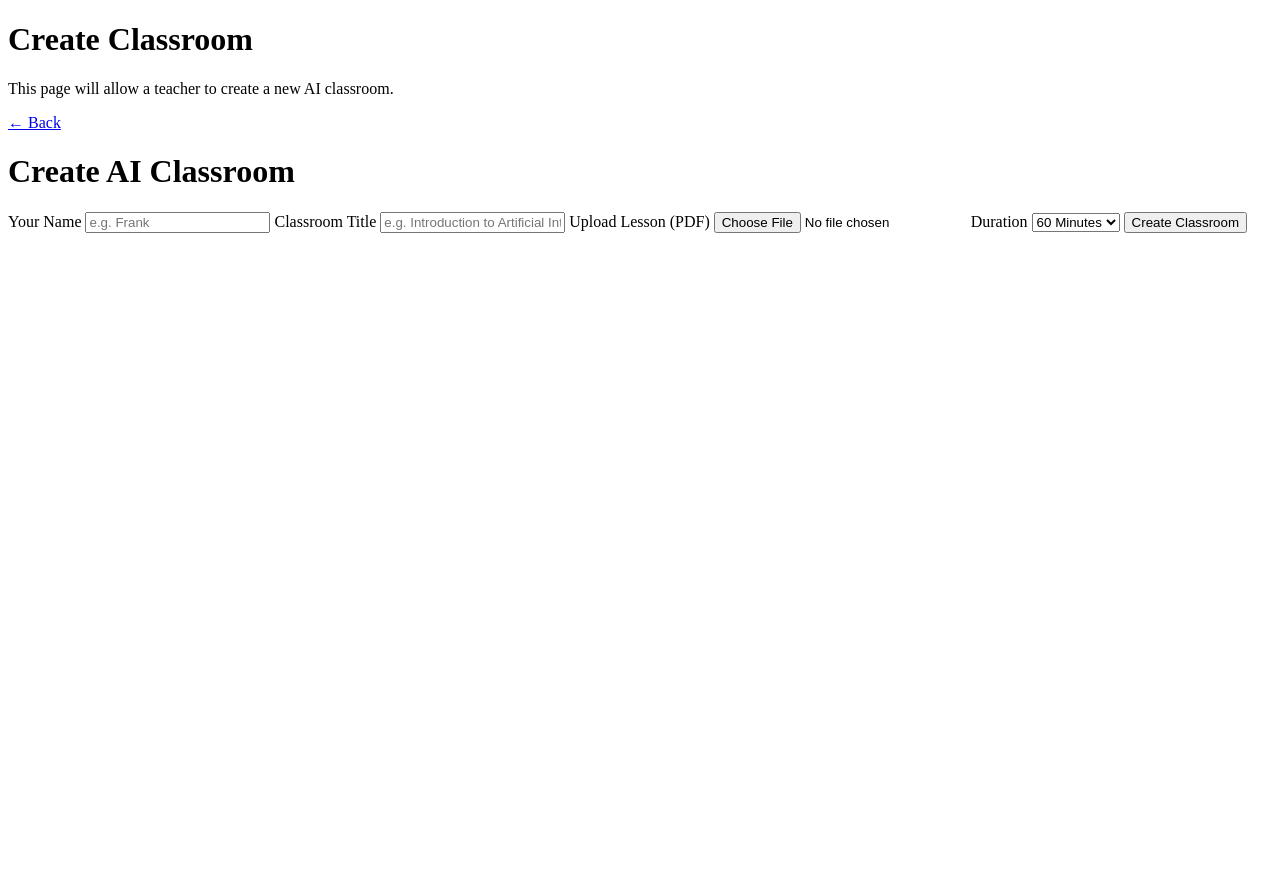
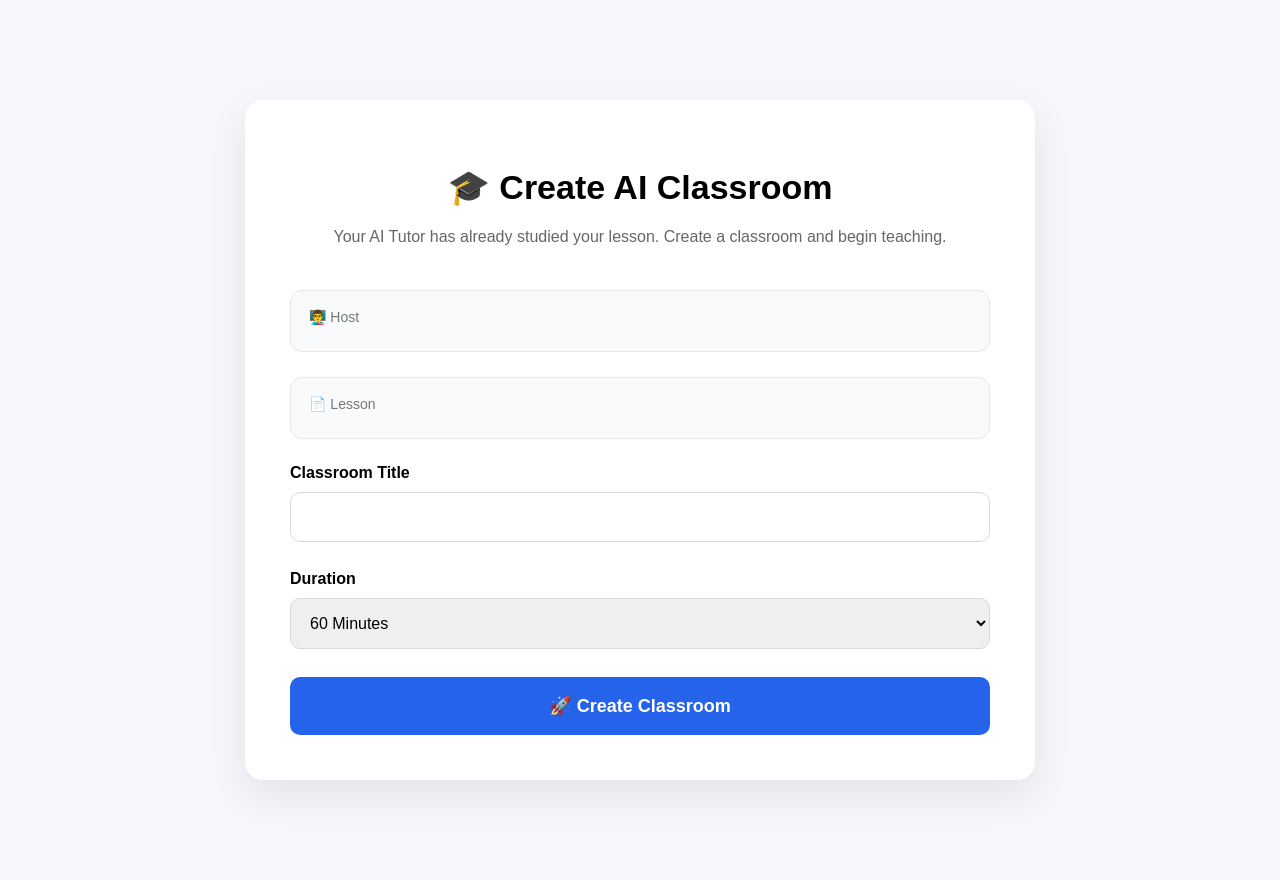
Before and after one commit to Frank-360/learnvox, a Flask app: page /classroom/create in a window 1280 px wide. Before the commit the page ends 233 px from the top, so only its background shows below. Run offline with Flask 3, Linux system fonts and the light colour scheme; some libraries are stand-ins or nearby versions.

Commit message:
refactor: streamline AI classroom creation workflow

```diff
--- a/app.py
+++ b/app.py
@@ -140,7 +140,7 @@ def study_room_page():
     room_code = session.get("ROOM_CODE")
 
     if not room_code:
-        return redirect("/join")
+        return redirect(url_for("create_classroom"))
 
     print("JOIN REQUEST:", room_code)
     print("AVAILABLE ROOMS:", list(rooms.keys()))
@@ -998,32 +998,26 @@ def create_classroom():
     # SHOW CREATE PAGE
     # ==========================
     if request.method == "GET":
-        return render_template("create_classroom.html")
+
+        return render_template(
+            "create_classroom.html",
+            host_name=session.get("USER_NAME", ""),
+            lesson_name=session.get("FILE_NAME", "")
+        )
 
     # ==========================
     # CREATE CLASSROOM
     # ==========================
+
     title = request.form["title"]
     duration = request.form["duration"]
 
-    host_name = request.form["host_name"].strip()
+    host_name = session["USER_NAME"]
 
-    lesson_file = request.files["lesson"]
-
-    # Save uploaded lesson
-    filepath = os.path.join(
-        app.config["UPLOAD_FOLDER"],
-        lesson_file.filename
-    )
-
-    lesson_file.save(filepath)
+    lesson_filename = session["FILE_NAME"]
+    text = session["CURRENT_DOCUMENT"]
 
     try:
-
-        # ==========================
-        # AI STUDIES THE LESSON
-        # ==========================
-        text = process_document(filepath)
 
         # ==========================
         # CREATE CLASSROOM
--- /dev/null
+++ b/static/css/create_classroom.css
@@ -0,0 +1,163 @@
+body{
+
+    margin:0;
+
+    font-family:Arial,sans-serif;
+
+    background:#f5f7fb;
+
+}
+
+.classroom-wrapper{
+
+    min-height:100vh;
+
+    display:flex;
+
+    justify-content:center;
+
+    align-items:center;
+
+    padding:40px;
+
+}
+
+.classroom-card{
+
+    width:100%;
+
+    max-width:700px;
+
+    background:#fff;
+
+    padding:45px;
+
+    border-radius:18px;
+
+    box-shadow:0 15px 40px rgba(0,0,0,.08);
+
+}
+
+.classroom-card h1{
+
+    text-align:center;
+
+    margin-bottom:10px;
+
+    font-size:34px;
+
+}
+
+.subtitle{
+
+    text-align:center;
+
+    color:#666;
+
+    margin-bottom:40px;
+
+    line-height:1.7;
+
+}
+
+.readonly-card{
+
+    background:#f8fafc;
+
+    border:1px solid #e5e7eb;
+
+    border-radius:12px;
+
+    padding:18px;
+
+    margin-bottom:25px;
+
+}
+
+.readonly-card .label{
+
+    display:block;
+
+    color:#777;
+
+    margin-bottom:8px;
+
+    font-size:14px;
+
+}
+
+.form-group{
+
+    margin-bottom:28px;
+
+}
+
+.form-group label{
+
+    display:block;
+
+    font-weight:bold;
+
+    margin-bottom:10px;
+
+}
+
+.form-group input,
+
+.form-group select{
+
+    width:100%;
+
+    padding:15px;
+
+    border:1px solid #d9d9d9;
+
+    border-radius:10px;
+
+    font-size:16px;
+
+    box-sizing:border-box;
+
+}
+
+.form-group input:focus,
+
+.form-group select:focus{
+
+    outline:none;
+
+    border-color:#2563eb;
+
+    box-shadow:0 0 0 4px rgba(37,99,235,.12);
+
+}
+
+.primary-btn{
+
+    width:100%;
+
+    padding:18px;
+
+    background:#2563eb;
+
+    color:#fff;
+
+    border:none;
+
+    border-radius:10px;
+
+    font-size:18px;
+
+    font-weight:bold;
+
+    cursor:pointer;
+
+    transition:.25s;
+
+}
+
+.primary-btn:hover{
+
+    background:#1d4ed8;
+
+}
--- a/templates/create_classroom.html
+++ b/templates/create_classroom.html
@@ -1,56 +1,112 @@
 <!DOCTYPE html>
 <html>
 <head>
-    <title>Create Classroom</title>
+
+    <meta charset="UTF-8">
+
+    <meta
+        name="viewport"
+        content="width=device-width, initial-scale=1.0">
+
+    <title>Create AI Classroom</title>
+
+    <link
+        rel="stylesheet"
+        href="{{ url_for('static', filename='css/create_classroom.css') }}">
+
 </head>
 <body>
 
-<h1>Create Classroom</h1>
+<div class="classroom-wrapper">
 
-<p>This page will allow a teacher to create a new AI classroom.</p>
+    <div class="classroom-card">
 
-<p>
-    <a href="/classroom">← Back</a>
+        <h1>🎓 Create AI Classroom</h1>
+
+        <p class="subtitle">
+
+            Your AI Tutor has already studied your lesson.
+
+            Create a classroom and begin teaching.
+
         </p>
 
-<h1>Create AI Classroom</h1>
+        <form method="POST">
 
-<form action="/classroom/create" method="POST" enctype="multipart/form-data">
+            <div class="readonly-card">
 
-    <label>Your Name</label>
-        <input
-            type="text"
-            name="host_name"
-            placeholder="e.g. Frank"
-            required>
+                <span class="label">
+                    👨‍🏫 Host
+                </span>
 
-    <label>Classroom Title</label>
+                <strong>
+                    {{ host_name }}
+                </strong>
+
+            </div>
+
+            <div class="readonly-card">
+
+                <span class="label">
+                    📄 Lesson
+                </span>
+
+                <strong>
+                    {{ lesson_name }}
+                </strong>
+
+            </div>
+
+            <div class="form-group">
+
+                <label>
+
+                    Classroom Title
+
+                </label>
+
                 <input
                     type="text"
                     name="title"
-        placeholder="e.g. Introduction to Artificial Intelligence"
+                    value="{{ lesson_name.split('.')[0] }}"
                     required>
 
-    <label>Upload Lesson (PDF)</label>
-    <input
-        type="file"
-        name="lesson"
-        accept=".pdf"
-        required>
+            </div>
 
-    <label>Duration</label>
+            <div class="form-group">
+
+                <label>
+
+                    Duration
+
+                </label>
 
                 <select name="duration">
-        <option value="30">30 Minutes</option>
-        <option value="60" selected>60 Minutes</option>
-        <option value="90">90 Minutes</option>
+
+                    <option>30 Minutes</option>
+
+                    <option selected>60 Minutes</option>
+
+                    <option>90 Minutes</option>
+
+                    <option>120 Minutes</option>
+
                 </select>
 
-    <button type="submit">
-        Create Classroom
+            </div>
+
+            <button
+                class="primary-btn">
+
+                🚀 Create Classroom
+
             </button>
 
         </form>
 
+    </div>
+
+</div>
+
 </body>
 </html>
--- a/templates/tutor.html
+++ b/templates/tutor.html
@@ -483,7 +483,7 @@
     </div>
 
         <a href="/study-room" class="primary-btn">
-            🎓 Meet Your Tutor
+            🎓 Join Live Classroom
         </a>
 
 </div>
```
Also changed, not shown: static/css/tutor.css (+10 -0 lines), templates/classroom_home.html (+3 -5 lines). Lines whose indentation alone changed are shown as unchanged.
